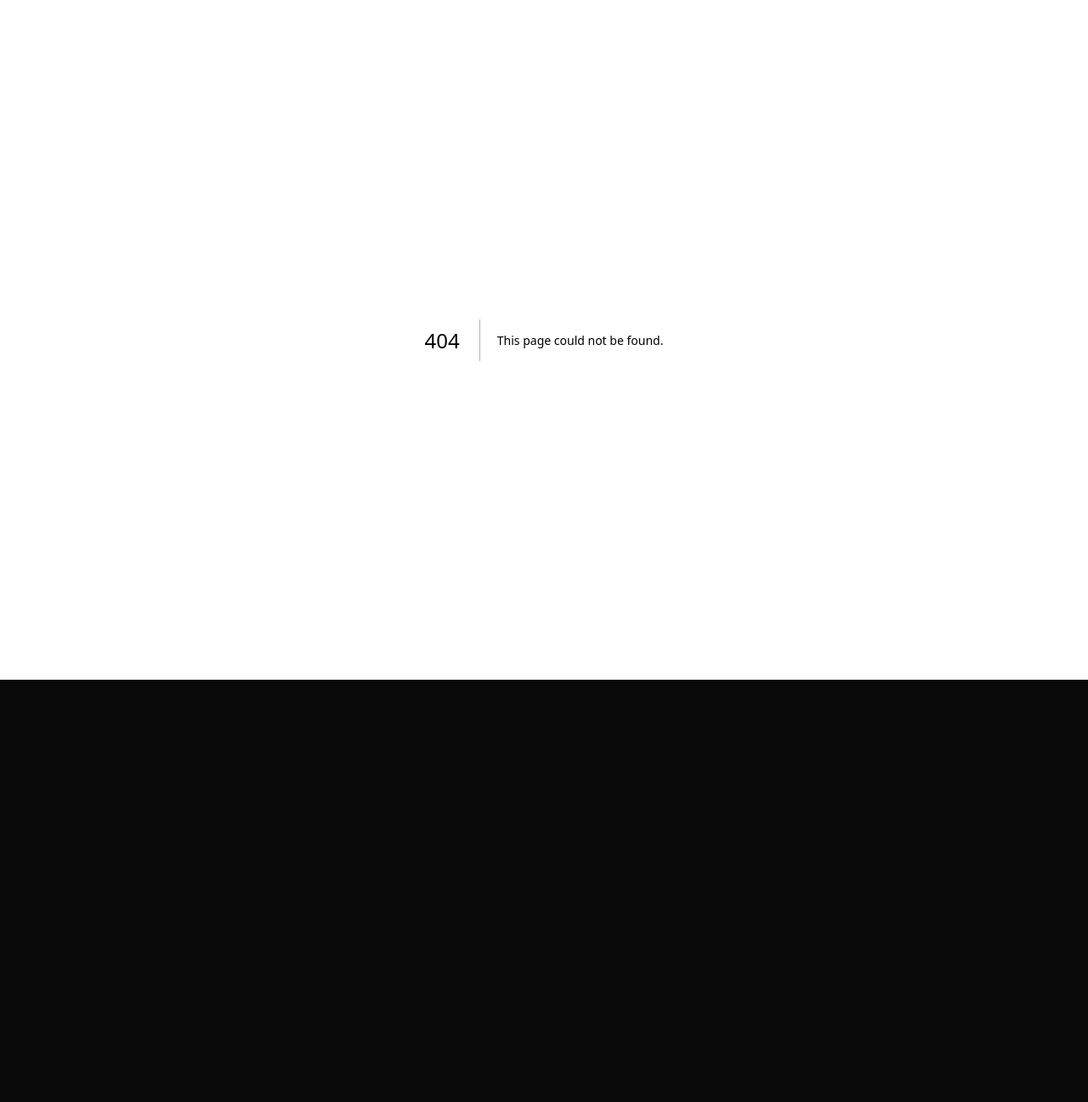
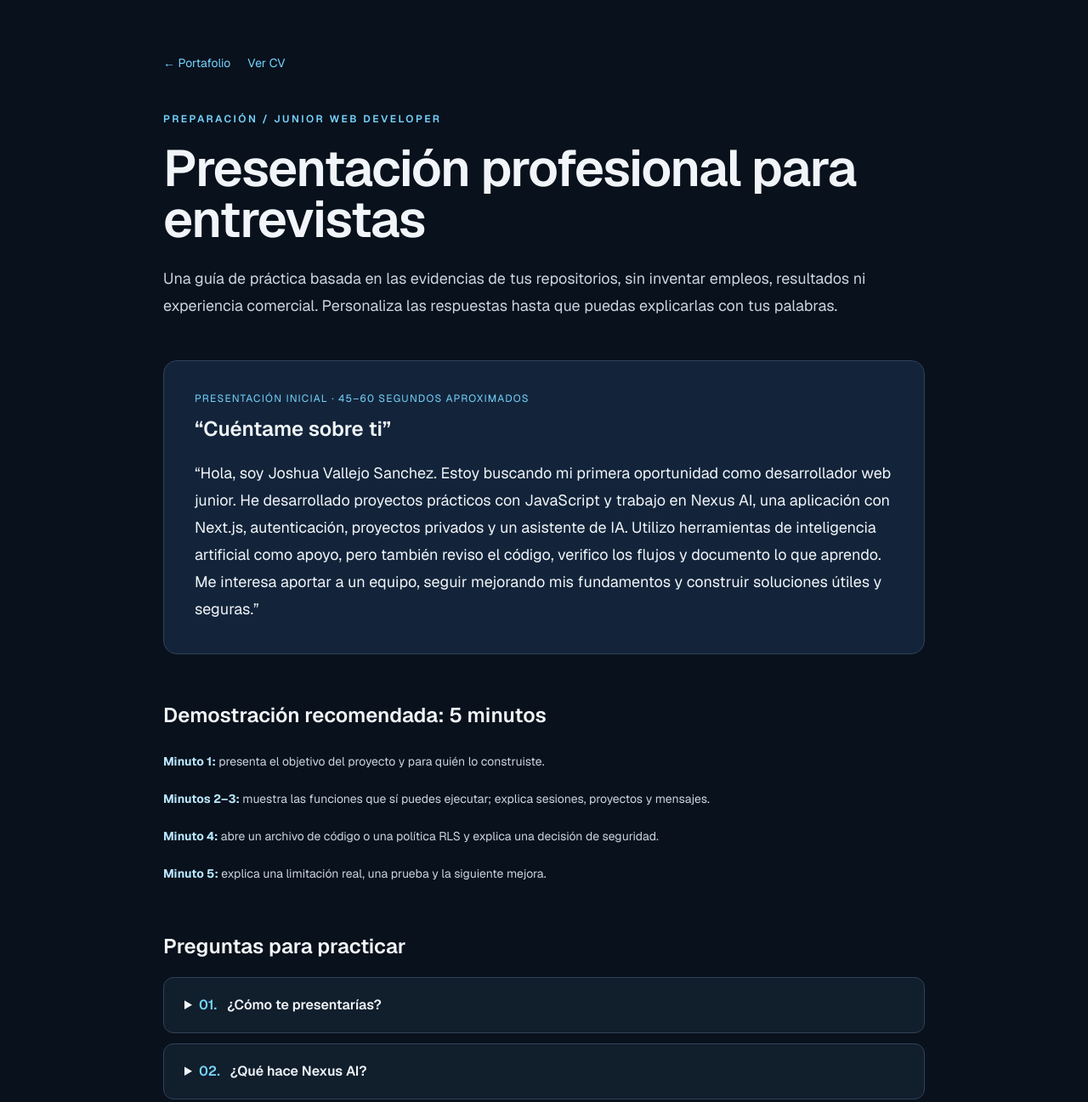
Before and after one commit to Dleteo/Nexus-AI, a Next.js app: page /interview in a window 1280 px wide. Before the commit this address had no page. Shown: the top 1297 px of the page at 85% size. Before the commit the page ends 800 px from the top, so only its background shows below. Built offline with nearby package versions, Linux system fonts and the light colour scheme.

Commit message:
feat(career): add transparent interview presentation and practice guide

```diff
--- /dev/null
+++ b/app/interview/page.tsx
@@ -0,0 +1,43 @@
+import type { Metadata } from "next";
+import Link from "next/link";
+import { professionalProfile } from "../../data/profile";
+import { caseStudies } from "../../data/case-studies";
+
+export const metadata: Metadata = {
+ title: "Preparación de entrevista junior | Nexus AI",
+ description: "Presentación profesional, preguntas de entrevista y demostraciones de proyectos verificables.",
+};
+
+const questions = [
+ { question:"¿Cómo te presentarías?", answer:"Soy desarrollador web junior y he construido proyectos de JavaScript y una aplicación con Next.js, Supabase y un asistente de IA. Me interesa crear interfaces claras, entender cómo se guardan los datos y comprobar que lo que entrego funciona." },
+ { question:"¿Qué hace Nexus AI?", answer:"Combina autenticación, proyectos privados y conversaciones guardadas con un asistente. Uso Next.js para las rutas y componentes, Supabase para cuentas y datos, y una API de IA del lado del servidor para no exponer claves." },
+ { question:"¿Cuánto hiciste tú y cuánto hizo la IA?", answer:"Utilizo herramientas de IA para acelerar implementación y aprendizaje. Distingo la práctica directa de HTML, CSS y JavaScript de las partes modernas implementadas con asistencia. Mi responsabilidad es entender, revisar, probar, explicar limitaciones y corregir errores; nunca atribuyo experiencia profesional inexistente." },
+ { question:"¿Cómo proteges la información?", answer:"Compruebo la sesión en rutas privadas, aplico RLS en PostgreSQL, no envío secretos al cliente y pruebo accesos sin autenticar. No afirmo que las pruebas garanticen seguridad absoluta; también reviso los controles de despliegue." },
+ { question:"¿Qué error o riesgo detectaste?", answer:"En un proyecto antiguo de tareas, el texto se inserta mediante innerHTML. Eso puede permitir contenido peligroso cuando la entrada no está tratada correctamente. Antes de reutilizarlo cambiaría a textContent y probaría entradas adversarias." },
+ { question:"¿Qué mejorarías a continuación?", answer:"Documentaría flujos reales, reforzaría accesibilidad y pruebas, actualizaría el CV descargable junto con la versión web y desplegaría una versión verificable antes de presentarla como producción." },
+];
+export default function InterviewPage() {
+ return <main className="min-h-screen bg-[#09111c] px-5 py-10 text-slate-100 sm:px-9 sm:py-16">
+  <div className="mx-auto max-w-4xl">
+   <nav className="mb-12 flex flex-wrap gap-5 text-sm text-sky-300"><Link href="/">← Portafolio</Link><Link href="/resume">Ver CV</Link></nav>
+   <p className="text-xs font-semibold uppercase tracking-[0.2em] text-sky-300">PREPARACIÓN / JUNIOR WEB DEVELOPER</p>
+   <h1 className="mt-5 text-4xl font-semibold tracking-tight sm:text-6xl">Presentación profesional para entrevistas</h1>
+   <p className="mt-6 text-lg leading-8 text-slate-300">Una guía de práctica basada en las evidencias de tus repositorios, sin inventar empleos, resultados ni experiencia comercial. Personaliza las respuestas hasta que puedas explicarlas con tus palabras.</p>
+   <section className="mt-12 rounded-2xl border border-slate-700 bg-[#13243a] p-7 sm:p-9" aria-labelledby="pitch-title">
+    <p className="text-xs uppercase tracking-widest text-sky-300">Presentación inicial · 45–60 segundos aproximados</p><h2 id="pitch-title" className="mt-3 text-2xl font-semibold">“Cuéntame sobre ti”</h2>
+    <blockquote className="mt-5 text-lg leading-8 text-slate-100">“Hola, soy {professionalProfile.name}. Estoy buscando mi primera oportunidad como desarrollador web junior. He desarrollado proyectos prácticos con JavaScript y trabajo en Nexus AI, una aplicación con Next.js, autenticación, proyectos privados y un asistente de IA. Utilizo herramientas de inteligencia artificial como apoyo, pero también reviso el código, verifico los flujos y documento lo que aprendo. Me interesa aportar a un equipo, seguir mejorando mis fundamentos y construir soluciones útiles y seguras.”</blockquote>
+   </section>
+   <section className="mt-14"><h2 className="text-2xl font-semibold">Demostración recomendada: 5 minutos</h2>
+    <ol className="mt-6 space-y-4 text-sm leading-7 text-slate-300">
+     <li><strong className="text-sky-200">Minuto 1:</strong> presenta el objetivo del proyecto y para quién lo construiste.</li>
+     <li><strong className="text-sky-200">Minutos 2–3:</strong> muestra las funciones que sí puedes ejecutar; explica sesiones, proyectos y mensajes.</li>
+     <li><strong className="text-sky-200">Minuto 4:</strong> abre un archivo de código o una política RLS y explica una decisión de seguridad.</li>
+     <li><strong className="text-sky-200">Minuto 5:</strong> explica una limitación real, una prueba y la siguiente mejora.</li>
+    </ol>
+   </section>
+   <section className="mt-14"><h2 className="text-2xl font-semibold">Preguntas para practicar</h2><div className="mt-5 space-y-3">{questions.map((item,index)=><details key={item.question} className="group rounded-xl border border-slate-700 bg-[#111e2c] p-5"><summary className="cursor-pointer list-item pl-1 text-base font-semibold text-slate-100"><span className="mr-3 text-sky-300">{String(index+1).padStart(2,"0")}.</span>{item.question}</summary><p className="mt-4 text-sm leading-7 text-slate-300">{item.answer}</p></details>)}</div></section>
+   <section className="mt-14"><h2 className="text-2xl font-semibold">Evidencia para mostrar</h2><div className="mt-5 grid gap-3">{caseStudies.filter(x=>x.slug!=="nexus-foundation").map(x=><Link className="rounded-xl border border-slate-700 p-5 hover:border-sky-500" key={x.slug} href={"/projects/"+x.slug}>{x.title} · Revisar caso de estudio →</Link>)}</div></section>
+   <section className="mt-14 rounded-xl border border-slate-700 p-6"><h2 className="text-xl font-semibold">Antes de una entrevista</h2><p className="mt-3 text-sm leading-7 text-slate-300">Comprueba que tus enlaces abren, que puedes explicar cada tecnología listada y que no muestras datos privados. Si una demo requiere autenticación o no está disponible, usa el código, las pruebas y capturas auténticas. No memorices una historia que no puedas defender.</p></section>
+  </div>
+ </main>;
+}
```
